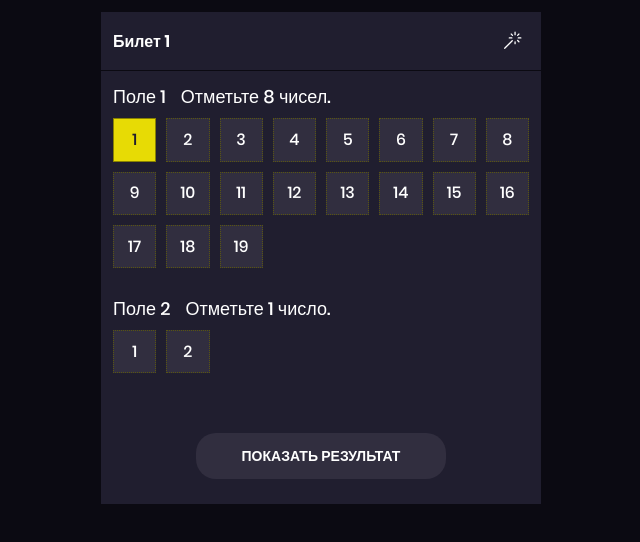
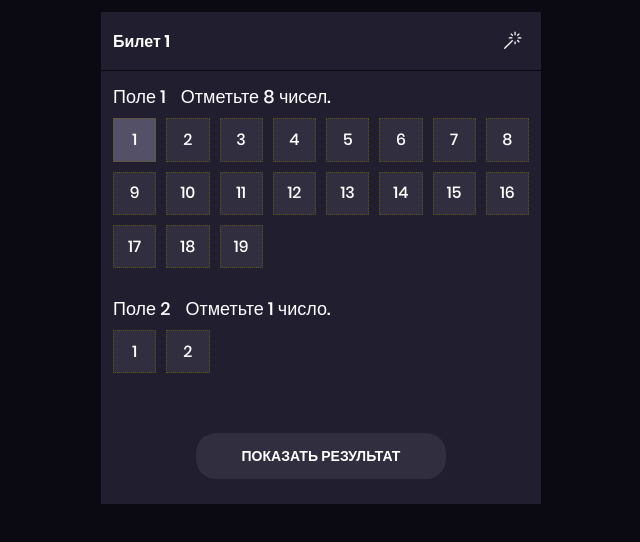
Before and after one commit to SergoDrovski/widget-loto, a React (Vite) app: page / in a window 1280 px wide. In both pictures the pointer is over the element 453 px from the left and 140 px from the top of the page. Shown: the top 542 px of the page, without its empty margins (319-959 px from the left). Built offline with nearby package versions, Linux system fonts and the light colour scheme; what miragejs would draw is missing.

Commit message:
fix: change styles

```diff
--- a/src/styles/components/ticket/ticket.scss
+++ b/src/styles/components/ticket/ticket.scss
@@ -60,6 +60,7 @@
     line-height: 22px;
     text-align: left;
     margin-bottom: 10px;
+    user-select: none;
   }
 
   .mark-numbers {
@@ -100,8 +101,12 @@
     background-color: #312e3f;
     transition: all 0.6s;
     cursor: pointer;
+    user-select: none;
 
-    &:hover,
+    &:hover {
+      background-color: #545067;
+    }
+
     &.selected {
       background-color: rgb(255 243 0 / 89%);
       color: #201e2f;
```
